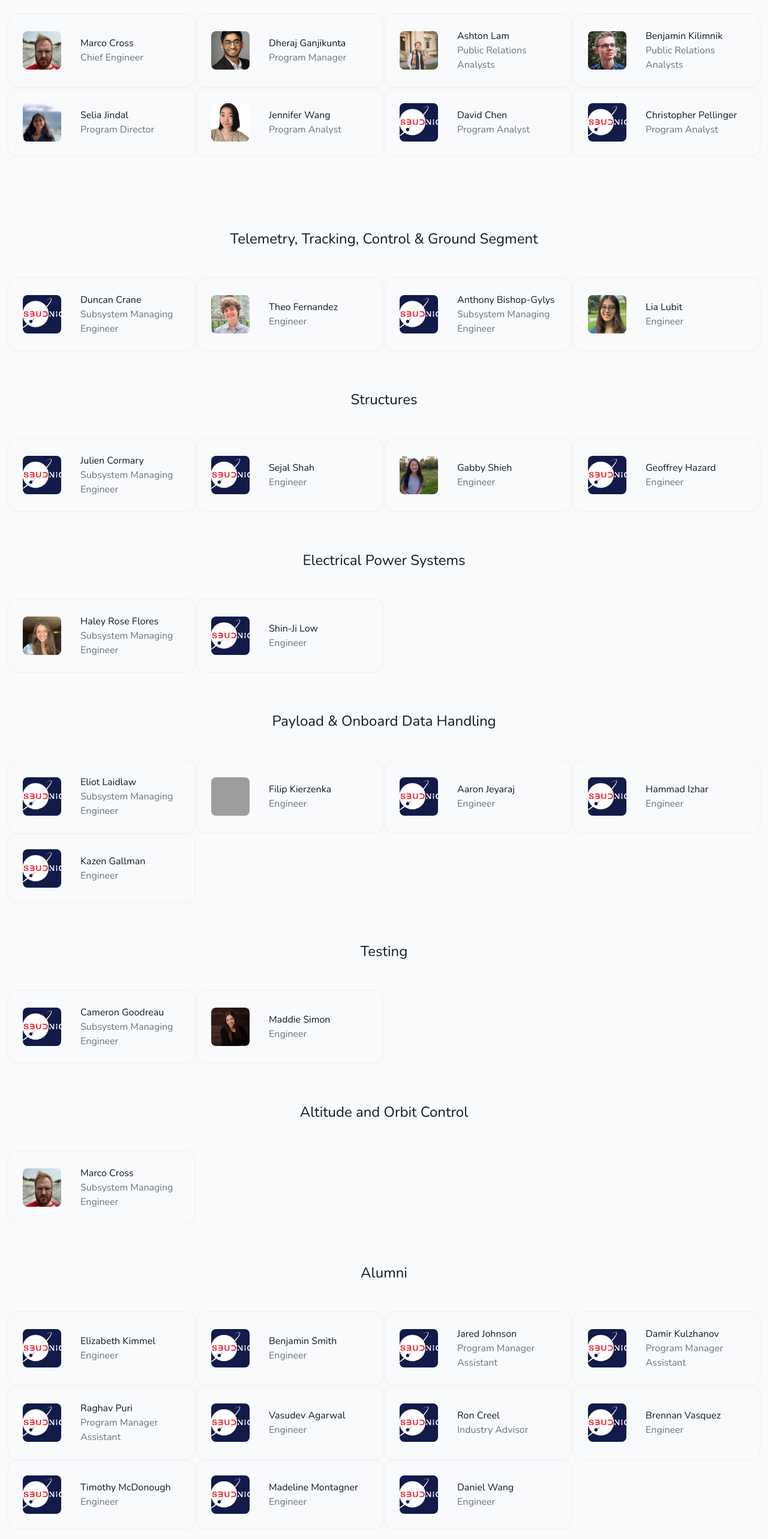
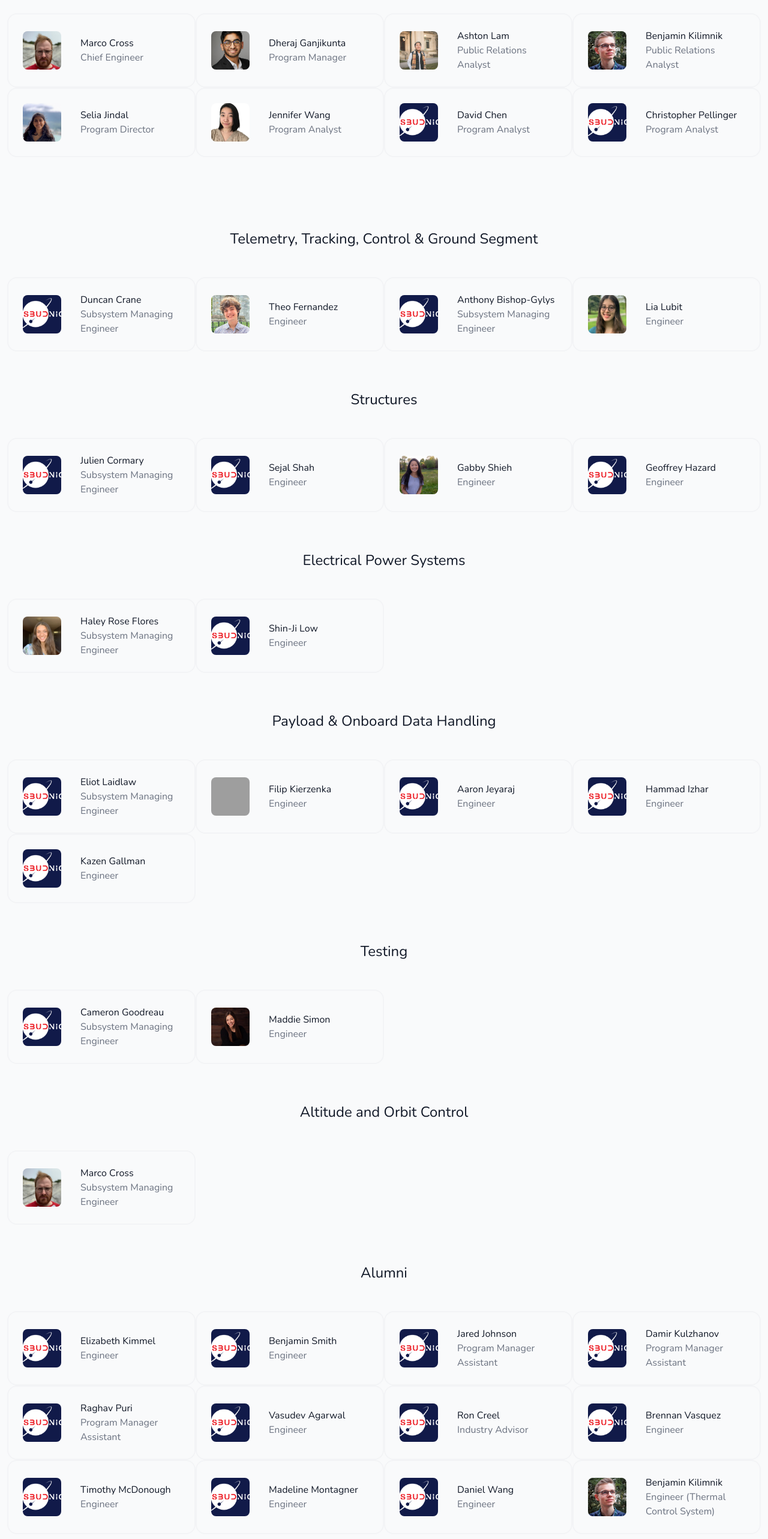
Before and after one commit to benkilimnik/SBUDNIC, a React (Create React App) app: page /team in a window 1280 px wide. Shown: the part 866-3432 px from the top of the page at 60% size. Built offline with nearby package versions, Linux system fonts and the light colour scheme; grey boxes are pictures that could not be loaded.

Commit message:
update team, typo + alum

```diff
--- a/src/components/content/team.js
+++ b/src/components/content/team.js
@@ -56,8 +56,8 @@ const team = [
     id: 6,
     title: "Ashton Lam",
     subtitle:"",
-    category: "Public Relations Analysts",
-    position: "Public Relations Analysts",
+    category: "Public Relations Analyst",
+    position: "Public Relations Analyst",
     image: ashton,
     team: "Program Management and Public Relations",
   },
@@ -248,7 +248,7 @@ const team = [
       "A junior at Brown University studying computer science with a focus on systems research, data science, and web design. When I'm not coding up a hot mess in the Computer Science department, you can find me working at the Center for Computation and Visualization, researching for Systems@Brown or reading historical fiction next to a radiator.",
     team: "Program Management and Public Relations",
     category: "",
-    position: "Public Relations Analysts",
+    position: "Public Relations Analyst",
     image: benji,
   },
   {
@@ -408,6 +408,16 @@ const team = [
     team: "alumni",
     image: sbudnicNW,
   },
+  {
+    id: 45,
+    title: "Benjamin Kilimnik",
+    subtitle:
+      "A junior at Brown University studying computer science with a focus on systems research, data science, and web design. When I'm not coding up a hot mess in the Computer Science department, you can find me working at the Center for Computation and Visualization, researching for Systems@Brown or reading historical fiction next to a radiator.",
+    team: "alumni",
+    category: "",
+    position: "Engineer (Thermal Control System)",
+    image: benji,
+  },
 ]
 
 export { team }
```
